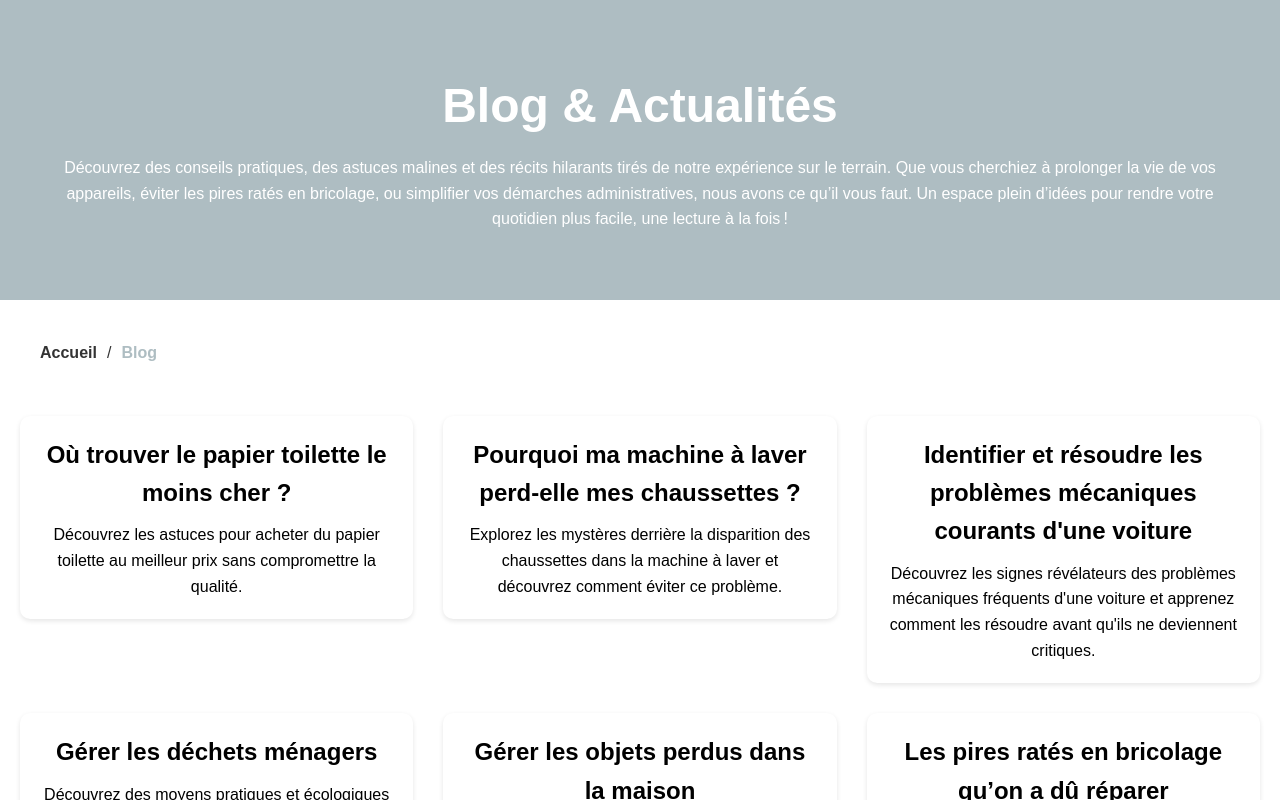
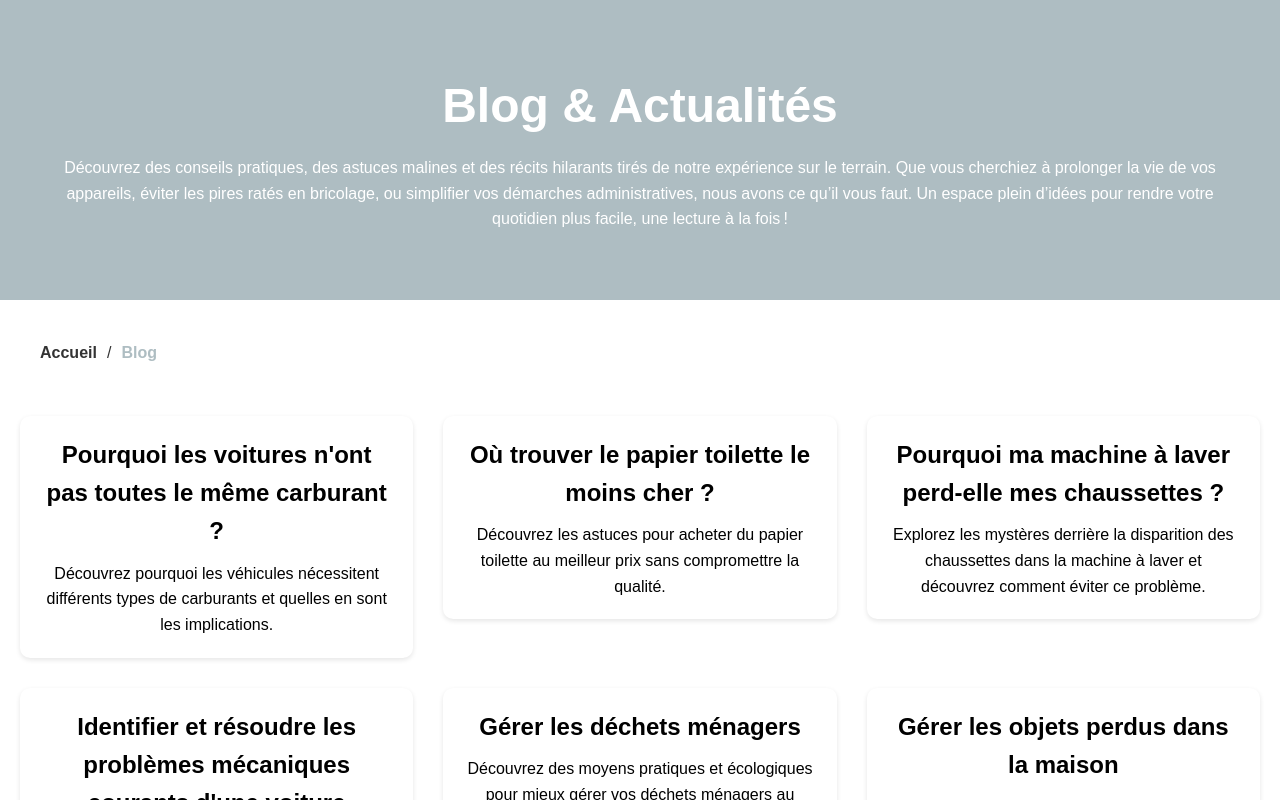
Before and after one commit to BatMaxou/esgi-clicketpaf, a Next.js app: page /blog in a window 1280 px wide. Shown: the top 800 px of the page. Built offline with nearby package versions, Linux system fonts and the light colour scheme.

Commit message:
:sparkles: Add article

```diff
--- a/src/data/articles.js
+++ b/src/data/articles.js
@@ -5,6 +5,7 @@ import gererLesDechetsMenagers from "./articles/gerer-les-dechets-menagers";
 import identifierProblemesMecaniquesVoiture from "./articles/identifier-problemes-mechaniques-voiture";
 import pourquoiMachineLaverPerdChaussettes from "./articles/pourquoi-machine-a-laver-perd-chaussettes";
 import trouverPapierToilettePasCher from "./articles/trouver-papier-toilette-pas-cher";
+import pourquoiVoituresCarburantsDifferents from "./articles/pourquoi-voitures-carburants-differents";
 
 export const articles = {
     '5-astuces-pour-proteger-votre-pc': cinqAstucesPourProtegerVotrePC,
@@ -14,4 +15,5 @@ export const articles = {
     'identifier-problemes-mecaniques-voiture': identifierProblemesMecaniquesVoiture,
     'pourquoi-machine-a-laver-perd-chaussettes': pourquoiMachineLaverPerdChaussettes,
     'trouver-papier-toilette-pas-cher': trouverPapierToilettePasCher,
+    'pourquoi-voitures-carburants-differents': pourquoiVoituresCarburantsDifferents,
 }
--- /dev/null
+++ b/src/data/articles/pourquoi-voitures-carburants-differents.js
@@ -0,0 +1,49 @@
+import { Components } from "@/enum";
+
+const pourquoiVoituresCarburantsDifferents = {
+    title: "Pourquoi les voitures n'ont pas toutes le même carburant ?",
+    shortDescription: "Découvrez pourquoi les véhicules nécessitent différents types de carburants et quelles en sont les implications.",
+    keywords: "carburant, essence, diesel, énergie, moteur, voitures",
+    content: {
+        coverSection: {
+            type: Components.IMAGE,
+            src: "/images/articles/pourquoi-voitures-carburants-differents/cover.webp",
+            alt: "Voitures et carburants",
+        },
+        introSection: {
+            type: Components.TEXT,
+            content: "Toutes les voitures ne roulent pas avec le même carburant. Certains modèles nécessitent de l’essence, d’autres du diesel, et de plus en plus de véhicules fonctionnent à l’électricité ou au gaz. Mais pourquoi cette diversité de carburants ? Les raisons sont multiples et tiennent autant à des considérations techniques qu’économiques et environnementales. Dans cet article, nous allons explorer les différences entre ces carburants et comprendre pourquoi toutes les voitures ne peuvent pas utiliser le même type d’énergie."
+        },
+        differencesMoteursSection: {
+            type: Components.TEXT,
+            content: "Le choix du carburant est directement lié à la conception du moteur. Un moteur à essence fonctionne selon un principe d’explosion rapide du mélange air-carburant grâce à une bougie d’allumage, tandis qu’un moteur diesel repose sur l’auto-inflammation du carburant sous haute compression. Ces différences fondamentales impliquent des architectures mécaniques distinctes, rendant impossible l’utilisation interchangeable des carburants. Un moteur conçu pour le diesel ne peut pas brûler de l’essence et vice-versa, sous peine de causer des dommages irréversibles."
+        },
+        impactEconomiqueSection: {
+            type: Components.TEXT,
+            content: "L’aspect économique joue également un rôle majeur dans cette diversité de carburants. Historiquement, le diesel était privilégié pour sa consommation plus faible et son coût inférieur, notamment pour les professionnels et les longues distances. En revanche, l’essence reste dominante sur les véhicules plus légers et urbains. L’évolution des prix des carburants et les taxes appliquées par les gouvernements influencent aussi le choix des automobilistes et des constructeurs dans le développement des motorisations."
+        },
+        evolutionTechnologiqueSection: {
+            type: Components.TEXT,
+            content: "Avec les avancées technologiques, de nouvelles sources d’énergie émergent, comme les moteurs électriques, les hybrides ou encore l’hydrogène. Ces technologies permettent de réduire la dépendance aux carburants fossiles et de diminuer l’impact environnemental des transports. Cependant, ces innovations nécessitent encore des infrastructures adaptées et un investissement conséquent pour se généraliser à l’ensemble du parc automobile."
+        },
+        impactEnvironnementalSection: {
+            type: Components.TEXT,
+            content: "L’empreinte écologique des carburants influence fortement leur adoption. Les gouvernements et les institutions cherchent à limiter les émissions de CO2 et la pollution atmosphérique en favorisant des alternatives plus propres. L’électrification des véhicules, l’usage de biocarburants ou encore le développement de l’hydrogène sont autant de pistes explorées pour rendre le transport plus durable. Toutefois, chaque solution présente des avantages et des inconvénients, notamment en termes de production d’énergie et de recyclage des matériaux."
+        },
+        conclusionSection: {
+            type: Components.TEXT,
+            content: "Si toutes les voitures n’utilisent pas le même carburant, c’est avant tout une question d’ingénierie, d’économie et d’environnement. Chaque type de motorisation répond à des besoins spécifiques et présente des caractéristiques uniques. À l’avenir, la diversité des carburants pourrait encore évoluer, avec une transition progressive vers des solutions plus écologiques et économiquement viables. Le choix du bon carburant pour un véhicule dépendra donc toujours de ces nombreux facteurs en perpétuelle mutation."
+        }
+    },
+    order: [
+        "coverSection",
+        "introSection",
+        "differencesMoteursSection",
+        "impactEconomiqueSection",
+        "evolutionTechnologiqueSection",
+        "impactEnvironnementalSection",
+        "conclusionSection"
+    ]
+};
+
+export default pourquoiVoituresCarburantsDifferents;
```
Also changed, not shown: public/images/articles/pourquoi-voitures-carburants-differents/cover.webp (added), 1 other file (tests, documents, lock files or other folders).
